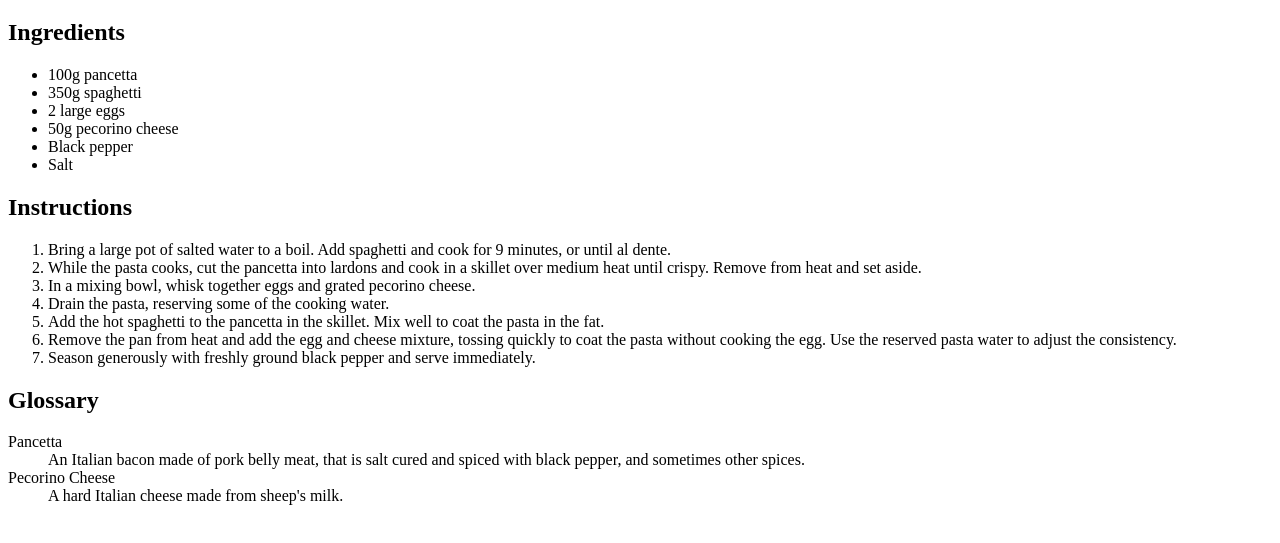
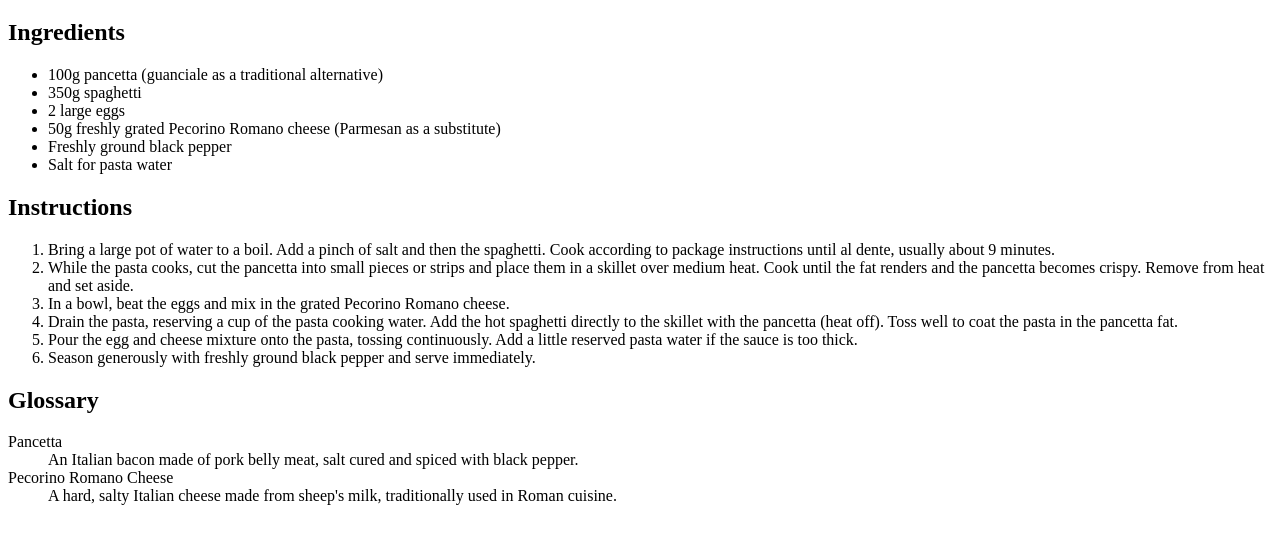
Before and after one commit to alicagatay/Medium, a plain HTML site: page Crafting Lists in HTML: Ordered, Unordered, and Descriptive/index.html in a window 1280 px wide. Shown: the part 61-604 px from the top of the page. Drawn offline with Linux system fonts and the light colour scheme.

Commit message:
Update ingredients and instructions in recipe

```diff
--- a/Crafting Lists in HTML: Ordered, Unordered, and Descriptive/index.html
+++ b/Crafting Lists in HTML: Ordered, Unordered, and Descriptive/index.html
@@ -14,26 +14,27 @@
     <section>
         <h2>Ingredients</h2>
         <ul>
-            <li>100g pancetta</li>
+            <li>100g pancetta (guanciale as a traditional alternative)</li>
             <li>350g spaghetti</li>
             <li>2 large eggs</li>
-            <li>50g pecorino cheese</li>
-            <li>Black pepper</li>
-            <li>Salt</li>
+            <li>50g freshly grated Pecorino Romano cheese (Parmesan as a substitute)</li>
+            <li>Freshly ground black pepper</li>
+            <li>Salt for pasta water</li>
         </ul>
     </section>
     <section>
         <h2>Instructions</h2>
         <ol>
-            <li>Bring a large pot of salted water to a boil. Add spaghetti and cook for 9 minutes, or until al dente.
+            <li>Bring a large pot of water to a boil. Add a pinch of salt and then the spaghetti. Cook according to
+                package instructions until al dente, usually about 9 minutes.</li>
+            <li>While the pasta cooks, cut the pancetta into small pieces or strips and place them in a skillet over
+                medium heat. Cook until the fat renders and the pancetta becomes crispy. Remove from heat and set aside.
             </li>
-            <li>While the pasta cooks, cut the pancetta into lardons and cook in a skillet over medium heat until
-                crispy. Remove from heat and set aside.</li>
-            <li>In a mixing bowl, whisk together eggs and grated pecorino cheese.</li>
-            <li>Drain the pasta, reserving some of the cooking water.</li>
-            <li>Add the hot spaghetti to the pancetta in the skillet. Mix well to coat the pasta in the fat.</li>
-            <li>Remove the pan from heat and add the egg and cheese mixture, tossing quickly to coat the pasta without
-                cooking the egg. Use the reserved pasta water to adjust the consistency.</li>
+            <li>In a bowl, beat the eggs and mix in the grated Pecorino Romano cheese.</li>
+            <li>Drain the pasta, reserving a cup of the pasta cooking water. Add the hot spaghetti directly to the
+                skillet with the pancetta (heat off). Toss well to coat the pasta in the pancetta fat.</li>
+            <li>Pour the egg and cheese mixture onto the pasta, tossing continuously. Add a little reserved pasta water
+                if the sauce is too thick.</li>
             <li>Season generously with freshly ground black pepper and serve immediately.</li>
         </ol>
     </section>
@@ -41,10 +42,9 @@
         <h2>Glossary</h2>
         <dl>
             <dt>Pancetta</dt>
-            <dd>An Italian bacon made of pork belly meat, that is salt cured and spiced with black pepper, and sometimes
-                other spices.</dd>
-            <dt>Pecorino Cheese</dt>
-            <dd>A hard Italian cheese made from sheep's milk.</dd>
+            <dd>An Italian bacon made of pork belly meat, salt cured and spiced with black pepper.</dd>
+            <dt>Pecorino Romano Cheese</dt>
+            <dd>A hard, salty Italian cheese made from sheep's milk, traditionally used in Roman cuisine.</dd>
         </dl>
     </section>
 </body>
```
